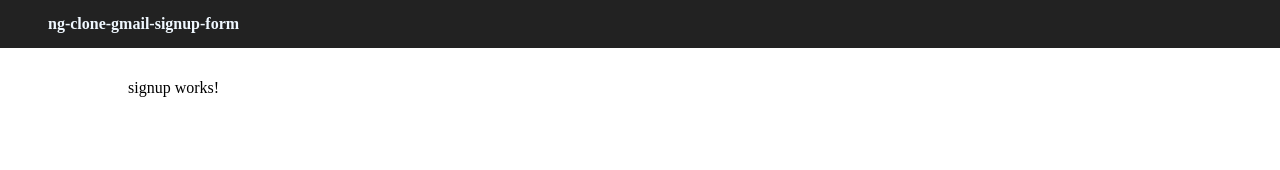
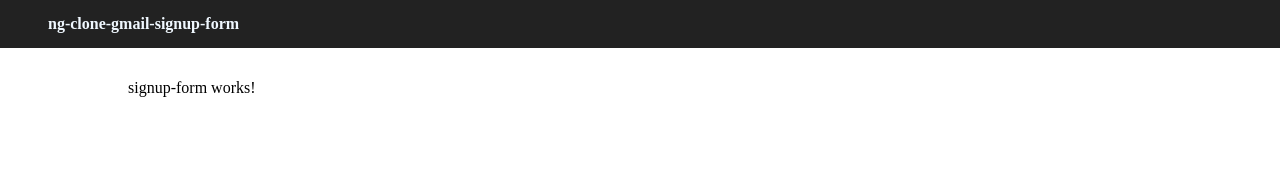
Before and after one commit to kasaharu/ng-clone-gmail-signup-form, an Angular app: page /signup in a window 1280 px wide. Shown: the top 170 px of the page. Built offline with nearby package versions, Linux system fonts and the light colour scheme.

Commit message:
feat: SignupFormComponent を表示

```diff
--- a/src/app/features/signup/containers/signup/signup.component.html
+++ b/src/app/features/signup/containers/signup/signup.component.html
@@ -1 +1 @@
-<p>signup works!</p>
+<app-signup-form></app-signup-form>
```
